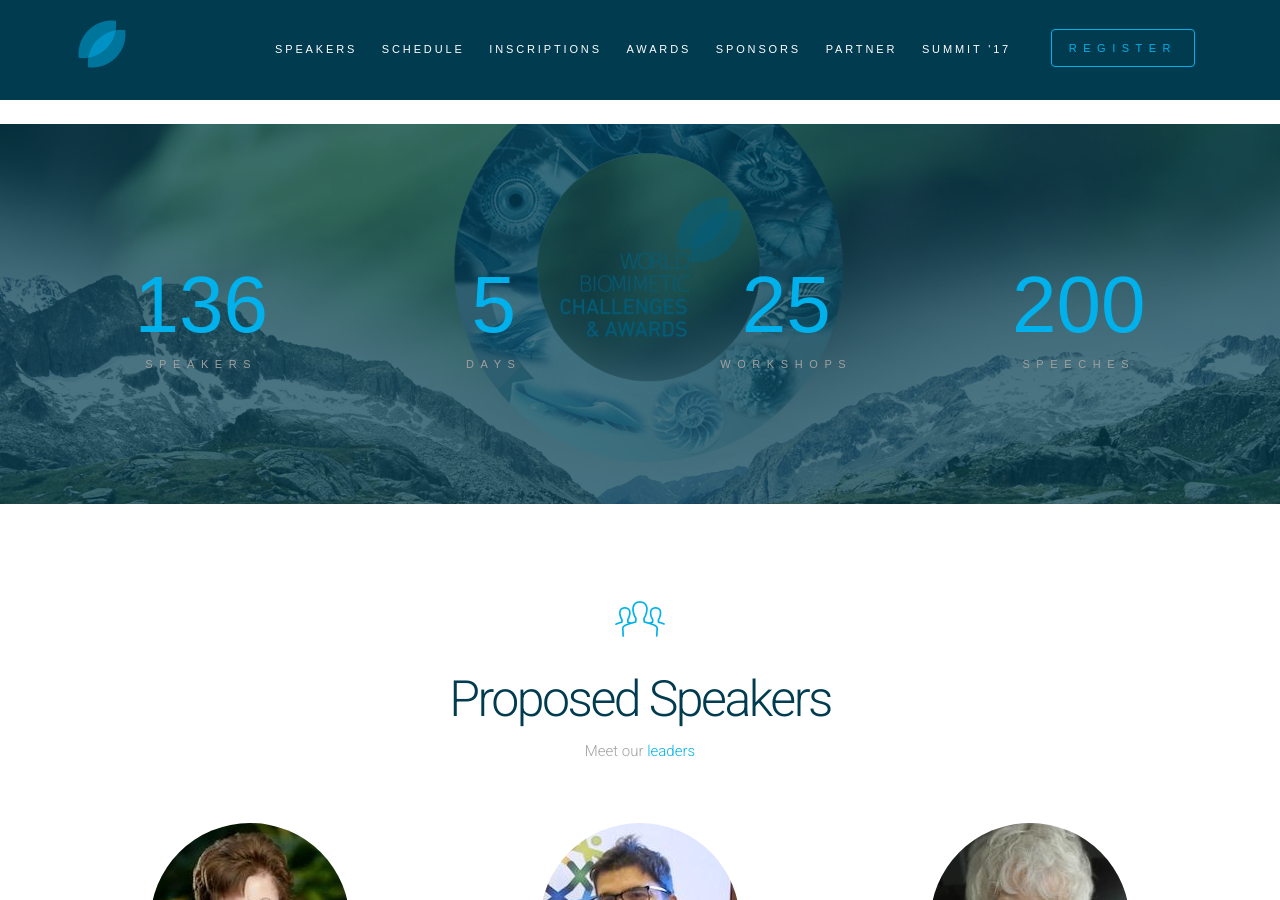
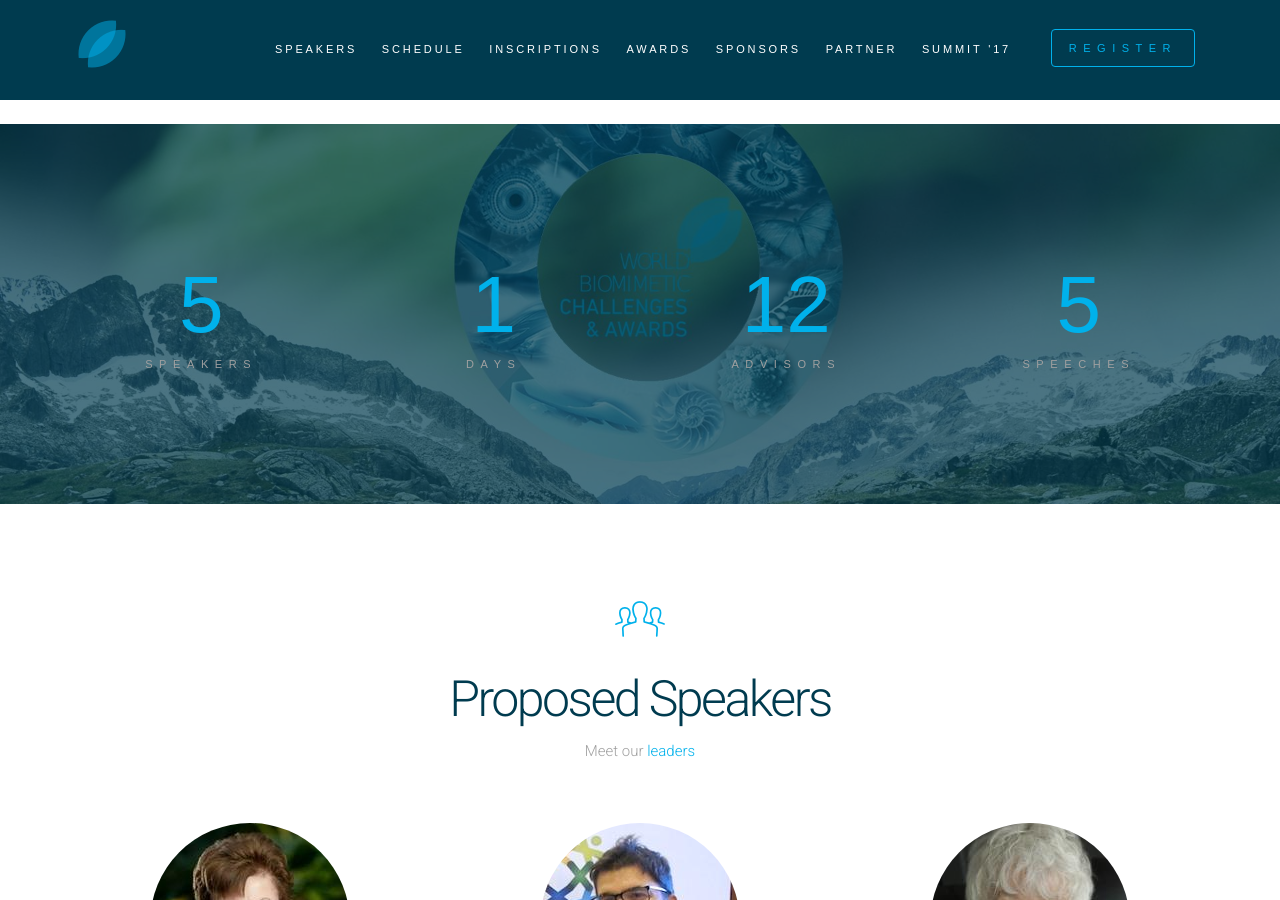
Before and after one commit to BiomimeticChallenges/biomimeticchallenges.github.io, a Jekyll site: the page built from index.html, in a window 1280 px wide and 900 px high, scrolled down 2489 px. Built offline with Jekyll 4.4.1, drawn with Linux system fonts in a browser that asks for light colours; nearby versions of some CDN libraries; some web fonts are replaced; library files that are not in the unit come from our copies.

Commit message:
cpunters.

```diff
--- a/index.html
+++ b/index.html
@@ -16,7 +16,7 @@ title: Home
 					<div class="counter-block counter-block-no-border">
 						<div class="counter-box">
 							<div class="counter-content">
-								<span class="count" data-from="0" data-to="136">0</span>
+								<span class="count" data-from="0" data-to="5">0</span>
 
 								<p class="title">speakers</p>
 							</div>
@@ -28,7 +28,7 @@ title: Home
 					<div class="counter-block counter-block-no-border">
 						<div class="counter-box">
 							<div class="counter-content">
-								<span class="count" data-from="0" data-to="5">0</span>
+								<span class="count" data-from="0" data-to="1">0</span>
 
 								<p class="title">days</p>
 							</div>
@@ -40,9 +40,9 @@ title: Home
 					<div class="counter-block counter-block-no-border">
 						<div class="counter-box">
 							<div class="counter-content">
-								<span class="count" data-from="0" data-to="25">0</span>
+								<span class="count" data-from="0" data-to="12">0</span>
 
-								<p class="title">workshops</p>
+								<p class="title">advisors</p>
 							</div>
 						</div>
 					</div>
@@ -52,7 +52,7 @@ title: Home
 					<div class="counter-block counter-block-no-border">
 						<div class="counter-box">
 							<div class="counter-content">
-								<span class="count" data-from="0" data-to="200">0</span>
+								<span class="count" data-from="0" data-to="5">0</span>
 
 								<p class="title">speeches</p>
 							</div>
```
